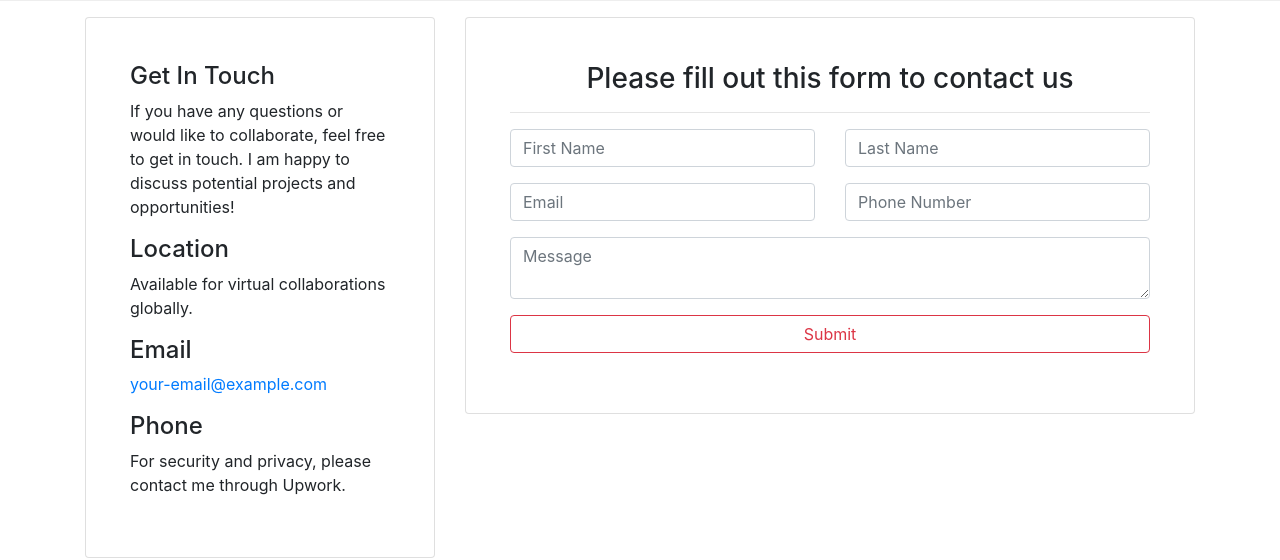
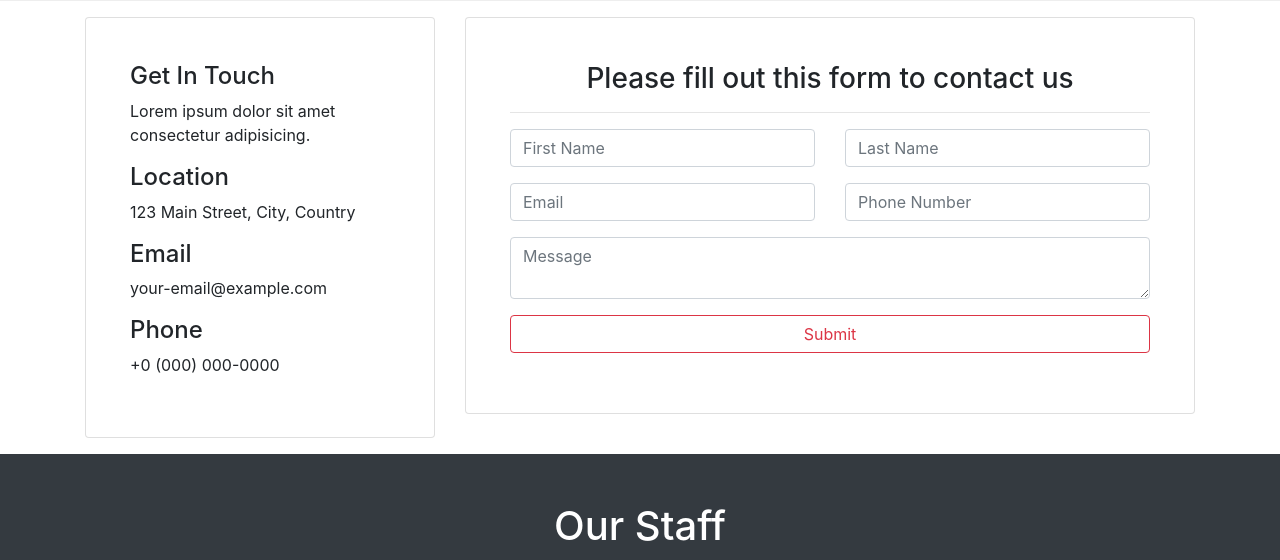
Before and after one commit to MowgliGit/website-blog, a plain HTML site: page contact.html in a window 1280 px wide. Shown: the part 255-815 px from the top of the page. Drawn offline with nearby package versions, Linux system fonts and the light colour scheme.

Commit message:
some changes

```diff
--- a/contact.html
+++ b/contact.html
@@ -74,28 +74,18 @@
             <div class="card p-4">
               <div class="card-body">
                 <h4>Get In Touch</h4>
-                <p>
-                  If you have any questions or would like to collaborate, feel
-                  free to get in touch. I am happy to discuss potential projects
-                  and opportunities!
-                </p>
+                <p>Lorem ipsum dolor sit amet consectetur adipisicing.</p>
 
                 <!-- Optional: Replace with your business contact details or a placeholder -->
                 <h4>Location</h4>
-                <p>Available for virtual collaborations globally.</p>
+                <p>123 Main Street, City, Country</p>
 
                 <h4>Email</h4>
-                <p>
-                  <a href="mailto:your-email@example.com"
-                    >your-email@example.com</a
-                  >
-                </p>
+                <p>your-email@example.com</p>
 
                 <!-- Optional: Add a message encouraging communication through Upwork platform -->
                 <h4>Phone</h4>
-                <p>
-                  For security and privacy, please contact me through Upwork.
-                </p>
+                <p>+0 (000) 000-0000</p>
               </div>
             </div>
           </div>
```
